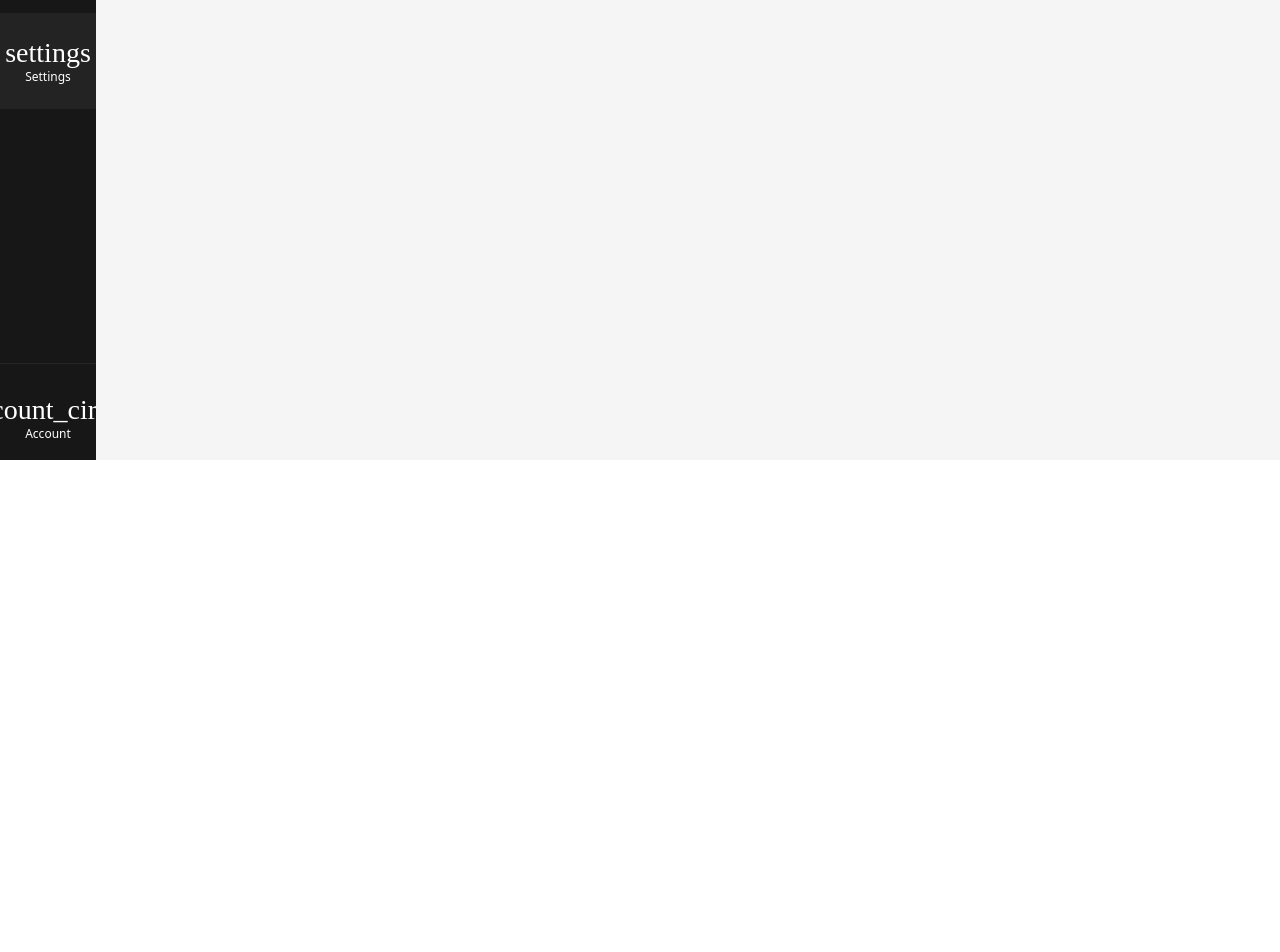
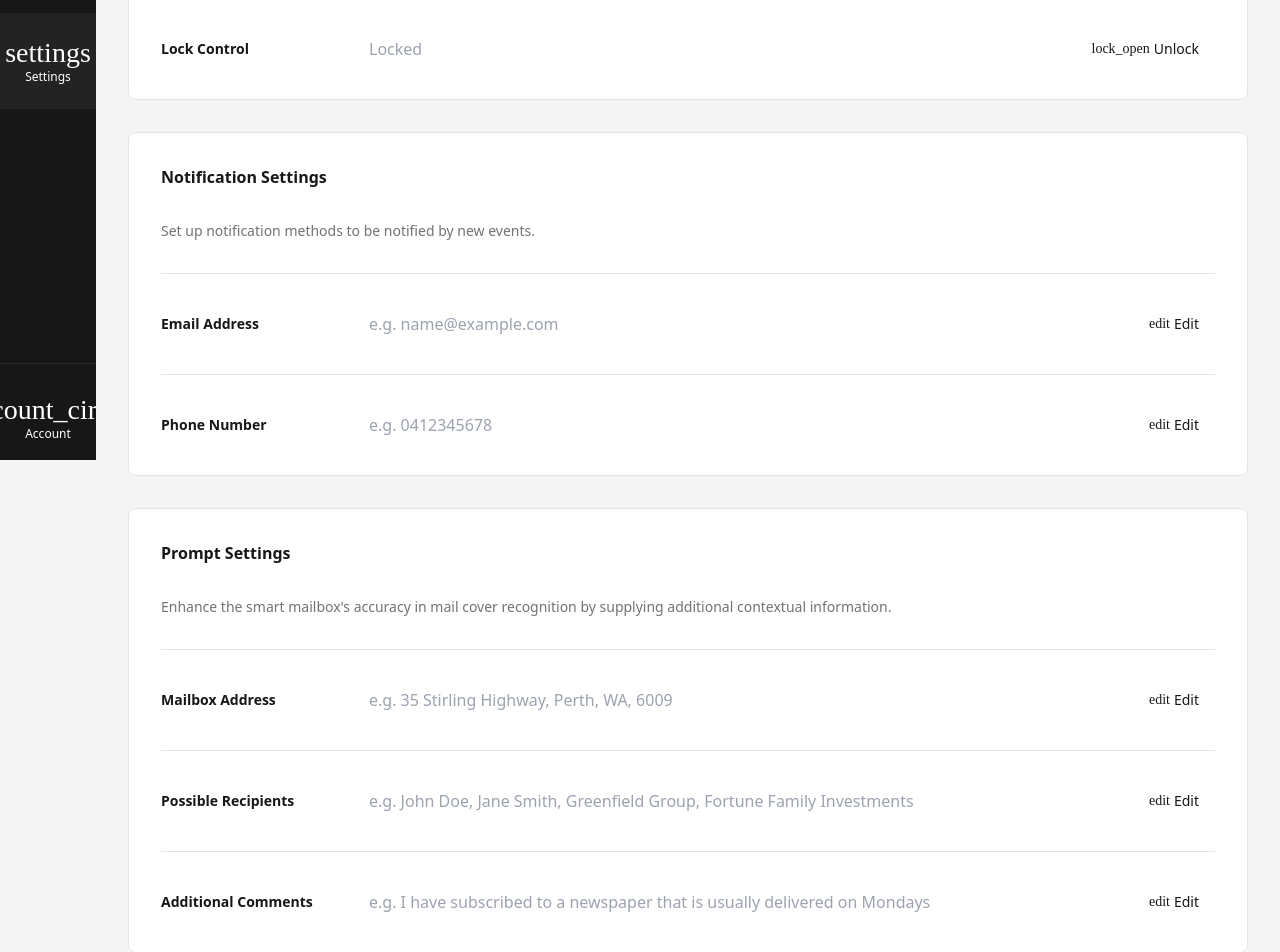
Before and after one commit to CITS5506-2024S2-Group-39/smart-mailbox, a Vue app in the folder frontend/: page /settings in a window 1280 px wide. Shown: the part 340-1292 px from the top of the page. Before the commit the page ends 800 px from the top, so only its background shows below. Built offline with nearby package versions, Linux system fonts and the light colour scheme; no server answers; a web font is replaced by a local one.

Commit message:
feat(frontend): initialize design for settings view

```diff
--- a/frontend/src/views/SettingsView.vue
+++ b/frontend/src/views/SettingsView.vue
@@ -1,5 +1,143 @@
-<script setup lang="ts"></script>
+<script setup lang="ts">
+import Button from "@/components/common/Button.vue";
+import Card from "@/components/common/Card.vue";
+import Icon from "@/components/common/Icon.vue";
+</script>
 
 <template>
-  <div>SettingsView</div>
+  <div class="grid grid-cols-1 gap-std p-std">
+    <Card title="Mailbox Management">
+      <div class="text-sm text-neutral-500">Control the behavior of the mailbox.</div>
+
+      <hr class="border-t border-neutral-200" />
+
+      <div class="flex gap-std/2 desktop:flex-row desktop:items-center mobile:flex-col">
+        <div class="desktop:contents mobile:flex mobile:flex-row mobile:items-center mobile:justify-between">
+          <div class="text-sm font-bold desktop:order-1 desktop:w-48">Mailbox Password</div>
+          <Button
+            class="flex flex-row items-center justify-center gap-1 rounded-lg px-4 py-2 text-sm transition-colors hoctive:bg-current/5
+              desktop:order-3"
+          >
+            <Icon type="edit" />
+            Update
+          </Button>
+        </div>
+        <input class="text-base/loose desktop:order-2 desktop:flex-1" placeholder="••••••••" />
+      </div>
+
+      <hr class="border-t border-neutral-200" />
+
+      <div class="flex gap-std/2 desktop:flex-row desktop:items-center mobile:flex-col">
+        <div class="desktop:contents mobile:flex mobile:flex-row mobile:items-center mobile:justify-between">
+          <div class="text-sm font-bold desktop:order-1 desktop:w-48">Lock Control</div>
+          <Button
+            class="flex flex-row items-center justify-center gap-1 rounded-lg px-4 py-2 text-sm transition-colors hoctive:bg-current/5
+              desktop:order-3"
+          >
+            <Icon type="lock_open" />
+            Unlock
+          </Button>
+        </div>
+        <input class="text-base/loose desktop:order-2 desktop:flex-1" placeholder="Locked" />
+      </div>
+    </Card>
+
+    <Card title="Notification Settings">
+      <div class="text-sm text-neutral-500">Set up notification methods to be notified by new events.</div>
+
+      <hr class="border-t border-neutral-200" />
+
+      <div class="flex gap-std/2 desktop:flex-row desktop:items-center mobile:flex-col">
+        <div class="desktop:contents mobile:flex mobile:flex-row mobile:items-center mobile:justify-between">
+          <div class="text-sm font-bold desktop:order-1 desktop:w-48">Email Address</div>
+          <Button
+            class="flex flex-row items-center justify-center gap-1 rounded-lg px-4 py-2 text-sm transition-colors hoctive:bg-current/5
+              desktop:order-3"
+          >
+            <Icon type="edit" />
+            Edit
+          </Button>
+        </div>
+        <input class="text-base/loose desktop:order-2 desktop:flex-1" placeholder="e.g. name@example.com" />
+      </div>
+
+      <hr class="border-t border-neutral-200" />
+
+      <div class="flex gap-std/2 desktop:flex-row desktop:items-center mobile:flex-col">
+        <div class="desktop:contents mobile:flex mobile:flex-row mobile:items-center mobile:justify-between">
+          <div class="text-sm font-bold desktop:order-1 desktop:w-48">Phone Number</div>
+          <Button
+            class="flex flex-row items-center justify-center gap-1 rounded-lg px-4 py-2 text-sm transition-colors hoctive:bg-current/5
+              desktop:order-3"
+          >
+            <Icon type="edit" />
+            Edit
+          </Button>
+        </div>
+        <input class="text-base/loose desktop:order-2 desktop:flex-1" placeholder="e.g. 0412345678" />
+      </div>
+    </Card>
+    <Card title="Prompt Settings">
+      <div class="text-sm text-neutral-500">
+        Enhance the smart mailbox's accuracy in mail cover recognition by supplying additional contextual information.
+      </div>
+
+      <hr class="border-t border-neutral-200" />
+
+      <div class="flex gap-std/2 desktop:flex-row desktop:items-center mobile:flex-col">
+        <div class="desktop:contents mobile:flex mobile:flex-row mobile:items-center mobile:justify-between">
+          <div class="text-sm font-bold desktop:order-1 desktop:w-48">Mailbox Address</div>
+          <Button
+            class="flex flex-row items-center justify-center gap-1 rounded-lg px-4 py-2 text-sm transition-colors hoctive:bg-current/5
+              desktop:order-3"
+          >
+            <Icon type="edit" />
+            Edit
+          </Button>
+        </div>
+        <input
+          class="text-base/loose desktop:order-2 desktop:flex-1"
+          placeholder="e.g. 35 Stirling Highway, Perth, WA, 6009"
+        />
+      </div>
+
+      <hr class="border-t border-neutral-200" />
+
+      <div class="flex gap-std/2 desktop:flex-row desktop:items-center mobile:flex-col">
+        <div class="desktop:contents mobile:flex mobile:flex-row mobile:items-center mobile:justify-between">
+          <div class="text-sm font-bold desktop:order-1 desktop:w-48">Possible Recipients</div>
+          <Button
+            class="flex flex-row items-center justify-center gap-1 rounded-lg px-4 py-2 text-sm transition-colors hoctive:bg-current/5
+              desktop:order-3"
+          >
+            <Icon type="edit" />
+            Edit
+          </Button>
+        </div>
+        <input
+          class="text-base/loose desktop:order-2 desktop:flex-1"
+          placeholder="e.g. John Doe, Jane Smith, Greenfield Group, Fortune Family Investments"
+        />
+      </div>
+
+      <hr class="border-t border-neutral-200" />
+
+      <div class="flex gap-std/2 desktop:flex-row desktop:items-center mobile:flex-col">
+        <div class="desktop:contents mobile:flex mobile:flex-row mobile:items-center mobile:justify-between">
+          <div class="text-sm font-bold desktop:order-1 desktop:w-48">Additional Comments</div>
+          <Button
+            class="flex flex-row items-center justify-center gap-1 rounded-lg px-4 py-2 text-sm transition-colors hoctive:bg-current/5
+              desktop:order-3"
+          >
+            <Icon type="edit" />
+            Edit
+          </Button>
+        </div>
+        <input
+          class="text-base/loose desktop:order-2 desktop:flex-1"
+          placeholder="e.g. I have subscribed to a newspaper that is usually delivered on Mondays"
+        />
+      </div>
+    </Card>
+  </div>
 </template>
```
